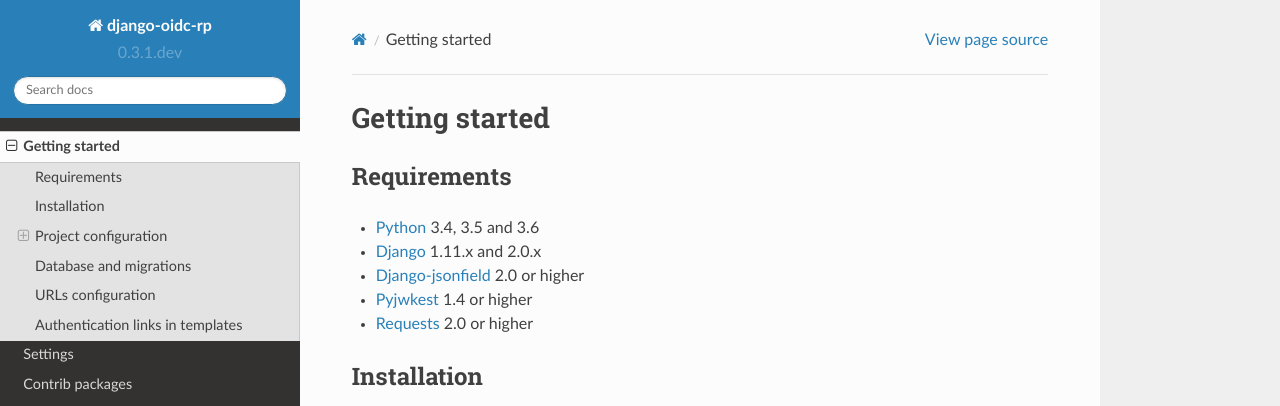
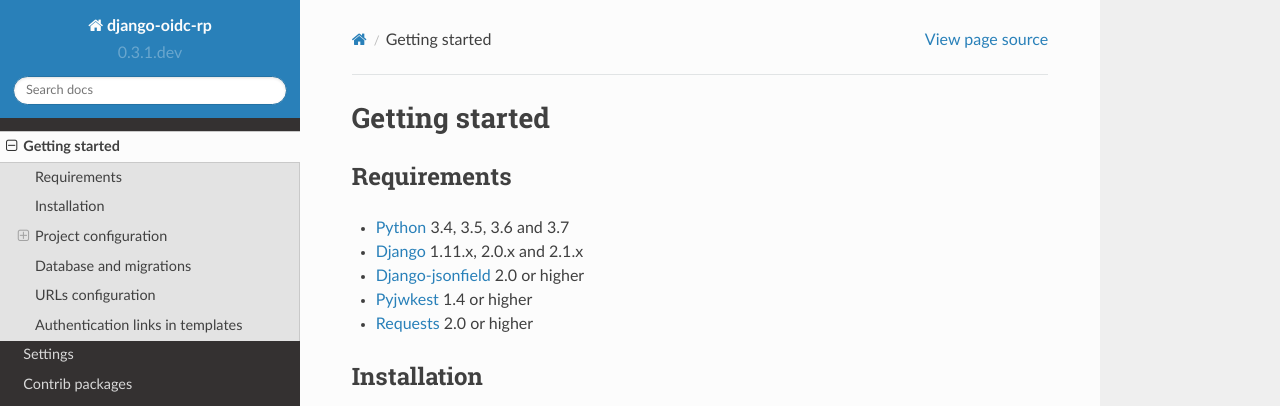
Before and after one commit to impak-finance/django-oidc-rp, a Sphinx documentation site: the page built from docs/getting_started.rst, in a window 1280 px wide and 900 px high. Shown: the top 406 px of the window. Built offline with Sphinx 7.4.7 and the Read the Docs theme 2.0.0, drawn with Linux system fonts in a browser that asks for light colours.

Commit message:
Updated documentation

```diff
--- a/docs/getting_started.rst
+++ b/docs/getting_started.rst
@@ -5,8 +5,8 @@ Getting started
 Requirements
 ============
 
-* `Python`_ 3.4, 3.5 and 3.6
-* `Django`_ 1.11.x and 2.0.x
+* `Python`_ 3.4, 3.5, 3.6 and 3.7
+* `Django`_ 1.11.x, 2.0.x and 2.1.x
 * `Django-jsonfield`_ 2.0 or higher
 * `Pyjwkest`_ 1.4 or higher
 * `Requests`_ 2.0 or higher
```
